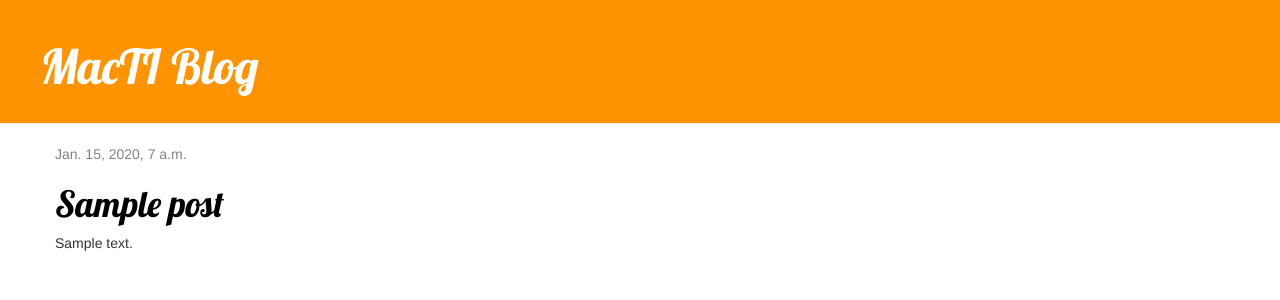
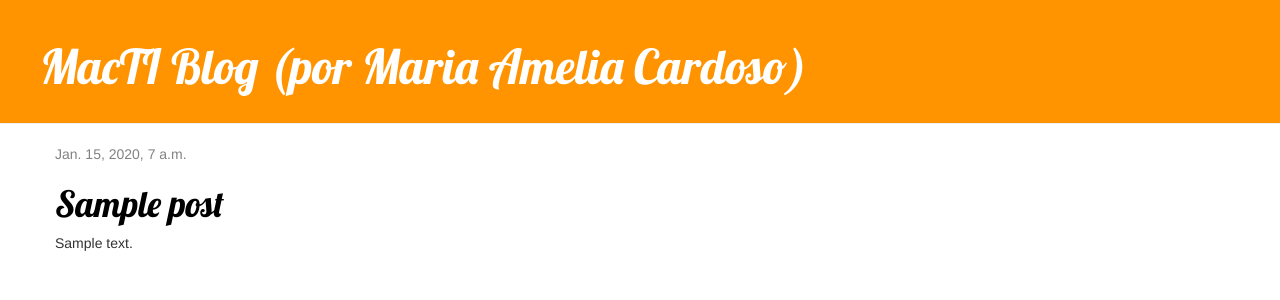
Before and after one commit to macmacard/my-first-blog, a Django app: template blog/templates/blog/post_list.html in a window 1280 px wide. Shown: the top 300 px of the page. Run offline with Django 3.2, Linux system fonts and the light colour scheme; the template is opened without the code that fills it: values that come from a table or form of the project are taken from there, others are empty; tables that the repository leaves empty hold one stand-in row (values such as "Sample post"); some libraries are stand-ins or nearby versions.

Commit message:
Modifiquei title.

```diff
--- a/blog/templates/blog/base.html
+++ b/blog/templates/blog/base.html
@@ -5,11 +5,11 @@
         <link rel="stylesheet" href="//maxcdn.bootstrapcdn.com/bootstrap/3.2.0/css/bootstrap-theme.min.css">
 		<link rel="stylesheet" href="{% static 'css/blog.css' %}">
 		<link href="//fonts.googleapis.com/css?family=Lobster&subset=latin,latin-ext" rel="stylesheet" type="text/css">
-        <title>Dicas de TI da MacTI(Maria Amelia Cardoso)</title>
+        <title>Dicas de TI por MacTI (Maria Amelia Cardoso)</title>
     </head>
 <body>
     <div class="page-header">
-        <h1><a href="/">MacTI Blog</a></h1>
+        <h1><a href="/">MacTI Blog (por Maria Amelia Cardoso)</a></h1>
     </div>
     <div class="content container">
         <div class="row">
```
